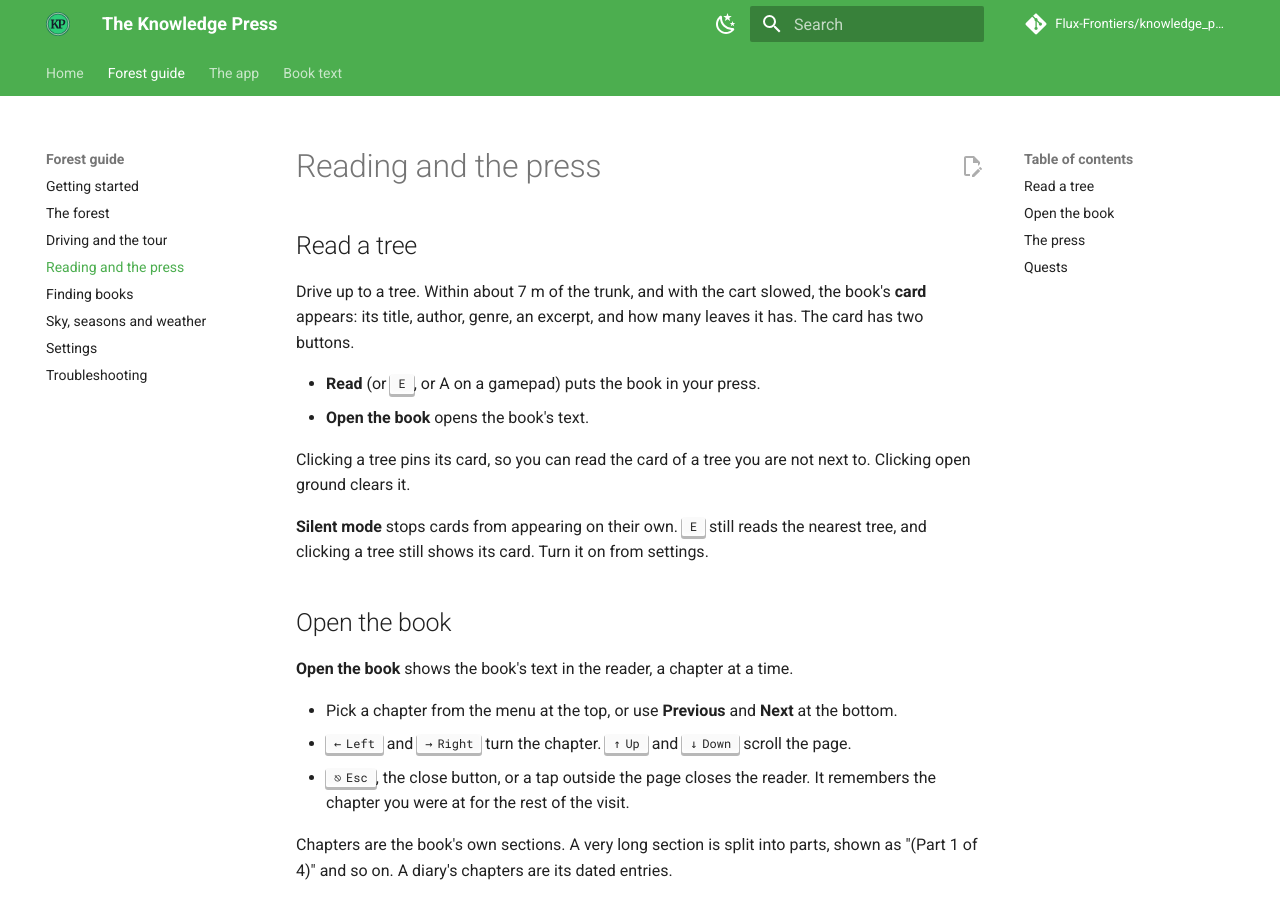
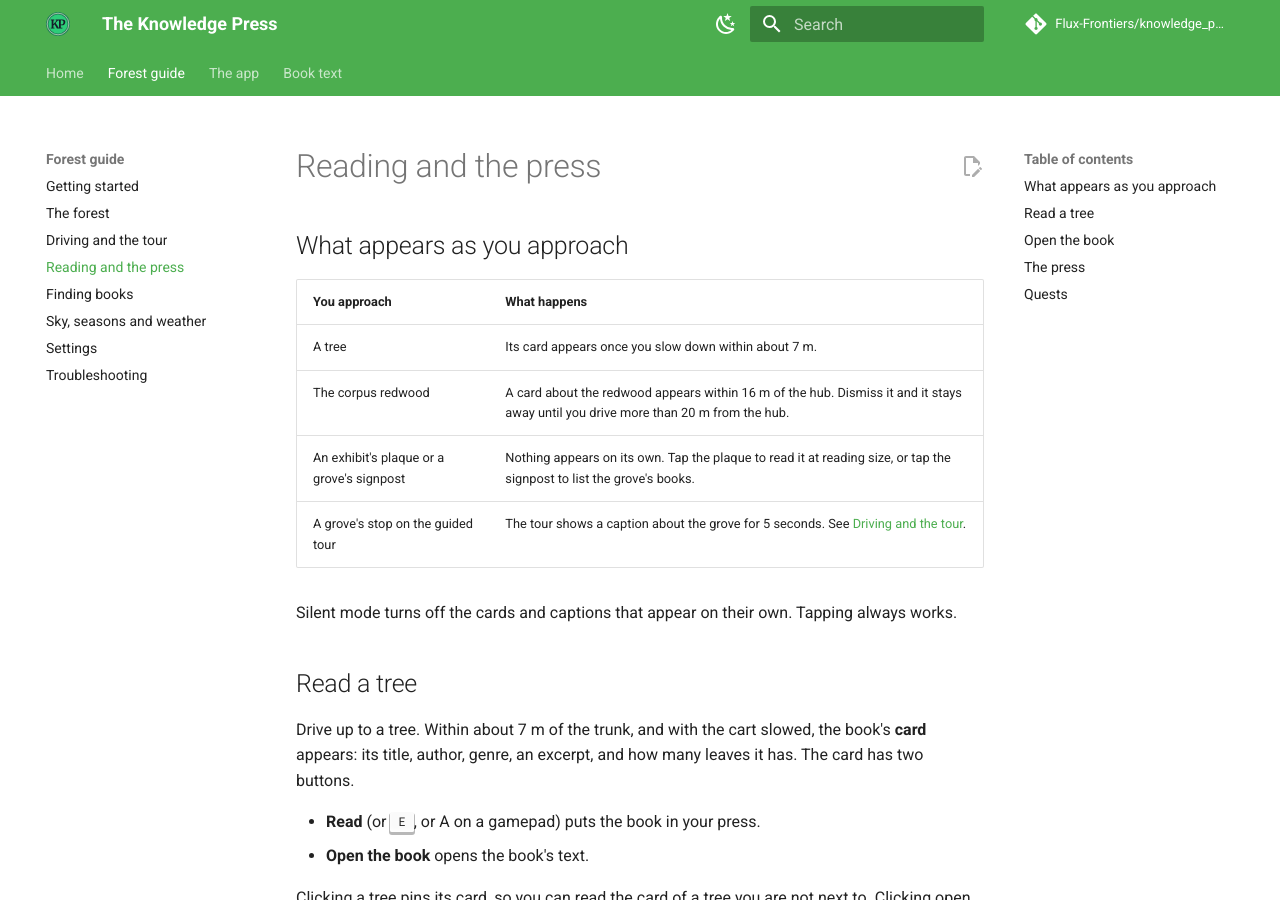
Before and after one commit to Flux-Frontiers/knowledge_press, an MkDocs documentation site: the page built from docs/forest/reading.md, in a window 1280 px wide and 900 px high. Built offline with MkDocs 1.6.1 and Material for MkDocs 9.7.7, drawn with Linux system fonts in a browser that asks for light colours; comment, search, counter and statistics services are not loaded.

Commit message:
docs: say what pops up on approach and what you tap
Co-Authored-By: Claude Sonnet 5.5 <noreply@anthropic.com>

```diff
--- a/docs/forest/reading.md
+++ b/docs/forest/reading.md
@@ -1,4 +1,16 @@
 # Reading and the press
+
+## What appears as you approach
+
+| You approach | What happens |
+| --- | --- |
+| A tree | Its card appears once you slow down within about 7 m. |
+| The corpus redwood | A card about the redwood appears within 16 m of the hub. Dismiss it and it stays away until you drive more than 20 m from the hub. |
+| An exhibit's plaque or a grove's signpost | Nothing appears on its own. Tap the plaque to read it at reading size, or tap the signpost to list the grove's books. |
+| A grove's stop on the guided tour | The tour shows a caption about the grove for 5 seconds. See [Driving and the tour](driving.md#take-the-guided-tour). |
+
+Silent mode turns off the cards and captions that appear on their own. Tapping
+always works.
 
 ## Read a tree
 
```
Also changed, not shown: docs/forest/the-forest.md (+2 -2 lines).
